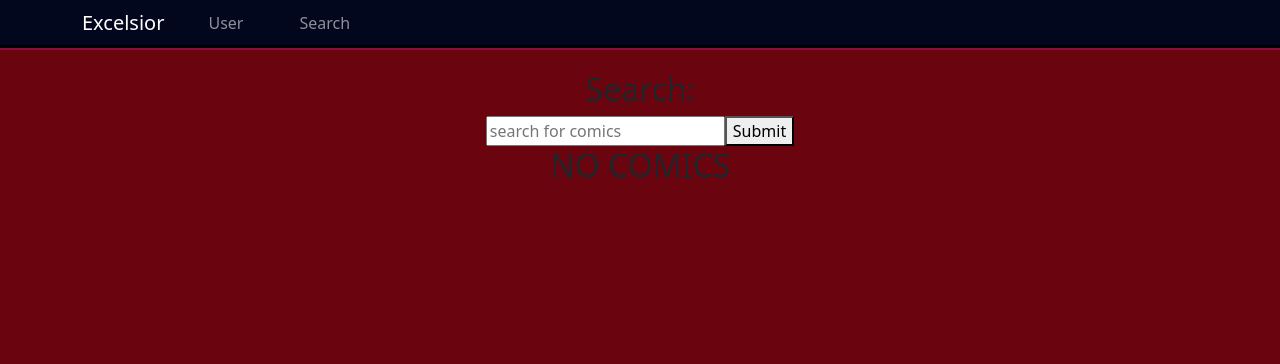
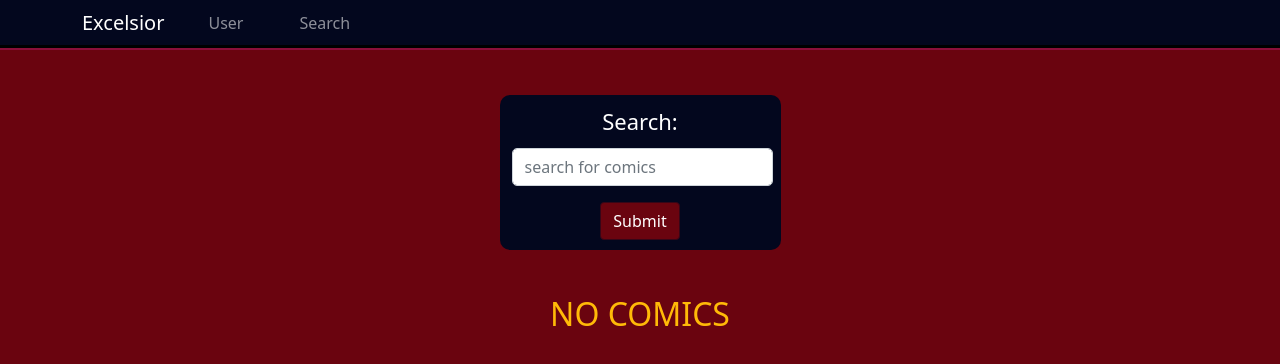
Before and after one commit to lfoster1150/excelsior, a React (Create React App) app in the folder client/: page /user/1/marvel in a window 1280 px wide. Shown: the top 364 px of the page. Built offline with nearby package versions, Linux system fonts and the light colour scheme.

Commit message:
Fixed marvel search

```diff
--- a/client/src/components/MarvelComicCard.js
+++ b/client/src/components/MarvelComicCard.js
@@ -2,21 +2,7 @@ import React from 'react'
 import defaultThumb from './images/comics.jpg'
 
 const MarvelComicCard = (props) => {
-  const {
-    creators,
-    title,
-    description,
-    release_date,
-    cover_image,
-    thumbnail,
-    api,
-    api_id,
-    id,
-    comicId,
-    onClick,
-    onClickAdd,
-    username
-  } = props
+  const { title, cover_image, onClick, onClickAdd } = props
 
   return (
     <li className="marvel-comic-card">
--- a/client/src/pages/MarvelSearch.js
+++ b/client/src/pages/MarvelSearch.js
@@ -5,6 +5,7 @@ import BootNav from '../components/BootNav'
 import TextInput from '../components/TextInput'
 import TextInputWithButton from '../components/TextInputWithButton'
 import MarvelComicCard from '../components/MarvelComicCard'
+import { Button, Form } from 'react-bootstrap'
 import StackCard from '../components/StackCard'
 const md5 = require('js-md5')
 
@@ -22,7 +23,8 @@ const MarvelSearch = (props) => {
       const res = await axios.get(
         `http://gateway.marvel.com/v1/public/comics?title=${searchQuery}&ts=${ts}&apikey=${MARVEL_KEY}&hash=${hash}`
       )
-      setSearchResults(res.data.data.results)
+      console.log(res)
+      setSearchResults(...searchResults, res.data.data.results)
     } catch (err) {
       console.log(err)
     }
@@ -87,15 +89,21 @@ const MarvelSearch = (props) => {
   return (
     <div className="page">
       <BootNav username={username} />
-      <h2>Search:</h2>
-      <TextInputWithButton
-        onSubmit={handleSubmit}
-        name="search"
-        text="Submit"
-        placeholder="search for comics"
-        value={searchQuery}
-        onChange={handleChange}
-      />
+      <Form className="bootstrap-form-contain" onSubmit={handleSubmit}>
+        <Form.Group className="mb-3" controlId="formBasicURL">
+          <Form.Label>Search:</Form.Label>
+          <Form.Control
+            type="text"
+            placeholder="search for comics"
+            value={searchQuery}
+            onChange={handleChange}
+          />
+        </Form.Group>
+        <Button variant="primary" type="submit" className="submit-button">
+          Submit
+        </Button>
+      </Form>
+
       <div className="search-results-container">
         {searchResults.length === 0 ? (
           <h2>NO COMICS</h2>
--- a/client/src/styles/App.css
+++ b/client/src/styles/App.css
@@ -99,6 +99,8 @@ body {
   flex-direction: row;
   flex-wrap: wrap;
   justify-content: center;
+  margin-top: 20px;
+  color: #ffba08;
 }
 
 .comic-cover {
```
